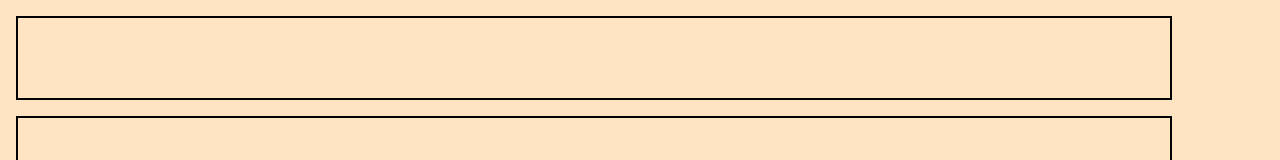
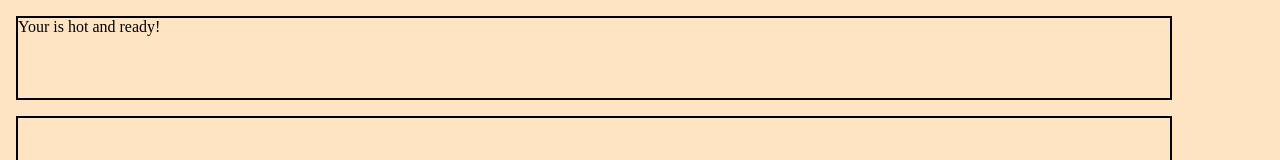
Before and after one commit to MerKhadraoui/instagram-app, a React (Create React App) app: page / in a window 1280 px wide. Shown: the top 160 px of the page. Built offline with nearby package versions, Linux system fonts and the light colour scheme.

Commit message:
instagram app

```diff
--- a/package.json
+++ b/package.json
@@ -4,6 +4,9 @@
   "homepage": "http://MerKhadraoui.github.io/instagram-app",
   "private": true,
   "dependencies": {
+    "@fortawesome/fontawesome-svg-core": "^1.2.35",
+    "@fortawesome/free-solid-svg-icons": "^5.15.3",
+    "@fortawesome/react-fontawesome": "^0.1.14",
     "@testing-library/jest-dom": "^5.12.0",
     "@testing-library/react": "^11.2.7",
     "@testing-library/user-event": "^12.8.3",
--- a/src/App.js
+++ b/src/App.js
@@ -3,6 +3,7 @@
 import Menu from "./components/Menu";
 import React from "react";
 import Data from "./data.json";
+
 function App() {
   return (
     <React.Fragment>
--- a/src/components/Menu.js
+++ b/src/components/Menu.js
@@ -1,4 +1,12 @@
+import React from "react";
+import { FontAwesomeIcon } from "@fortawesome/react-fontawesome";
+
 const Menu = () => {
-  return <div className="menu"></div>;
+  return (
+    <div className="menu">
+      <FontAwesomeIcon icon={["fal", "coffee"]} />
+      Your <FontAwesomeIcon icon="coffee" /> is hot and ready!
+    </div>
+  );
 };
 export default Menu;
```
Also changed, not shown: 1 other file (tests, documents, lock files or other folders).
